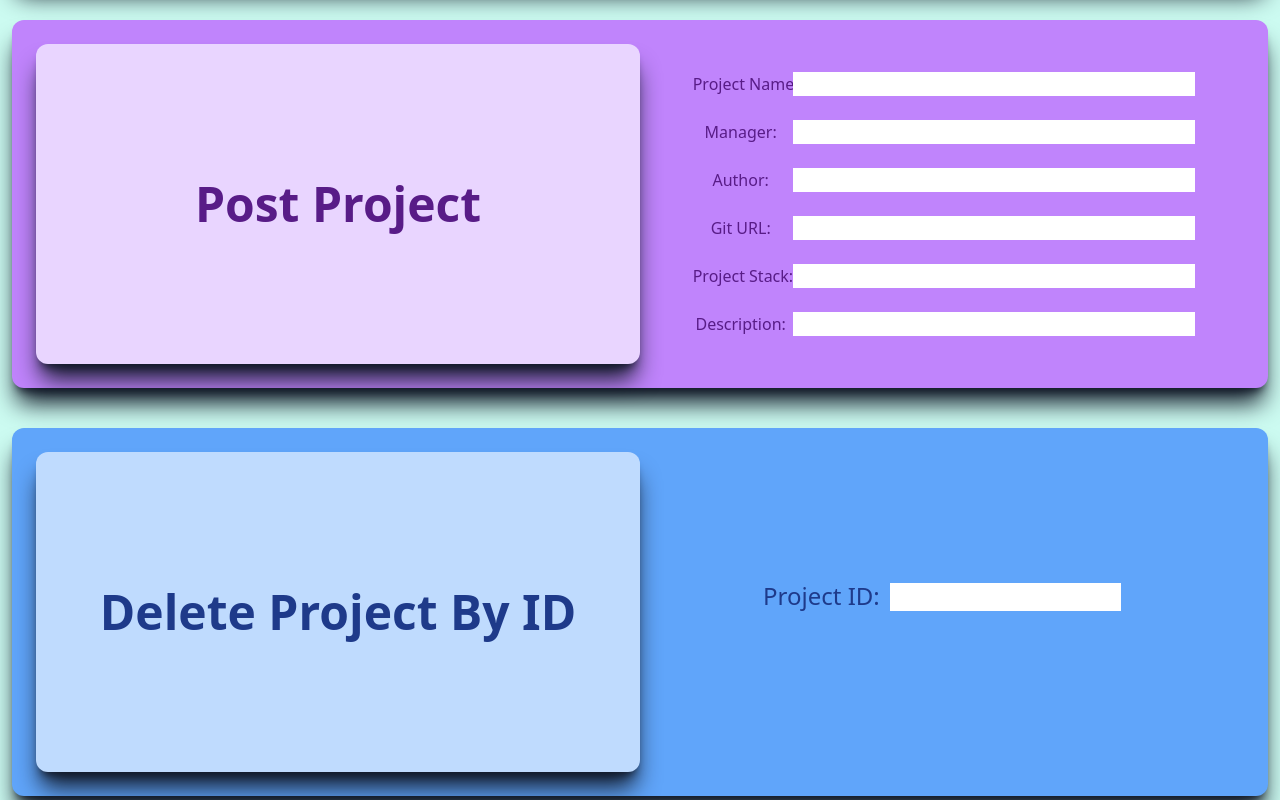
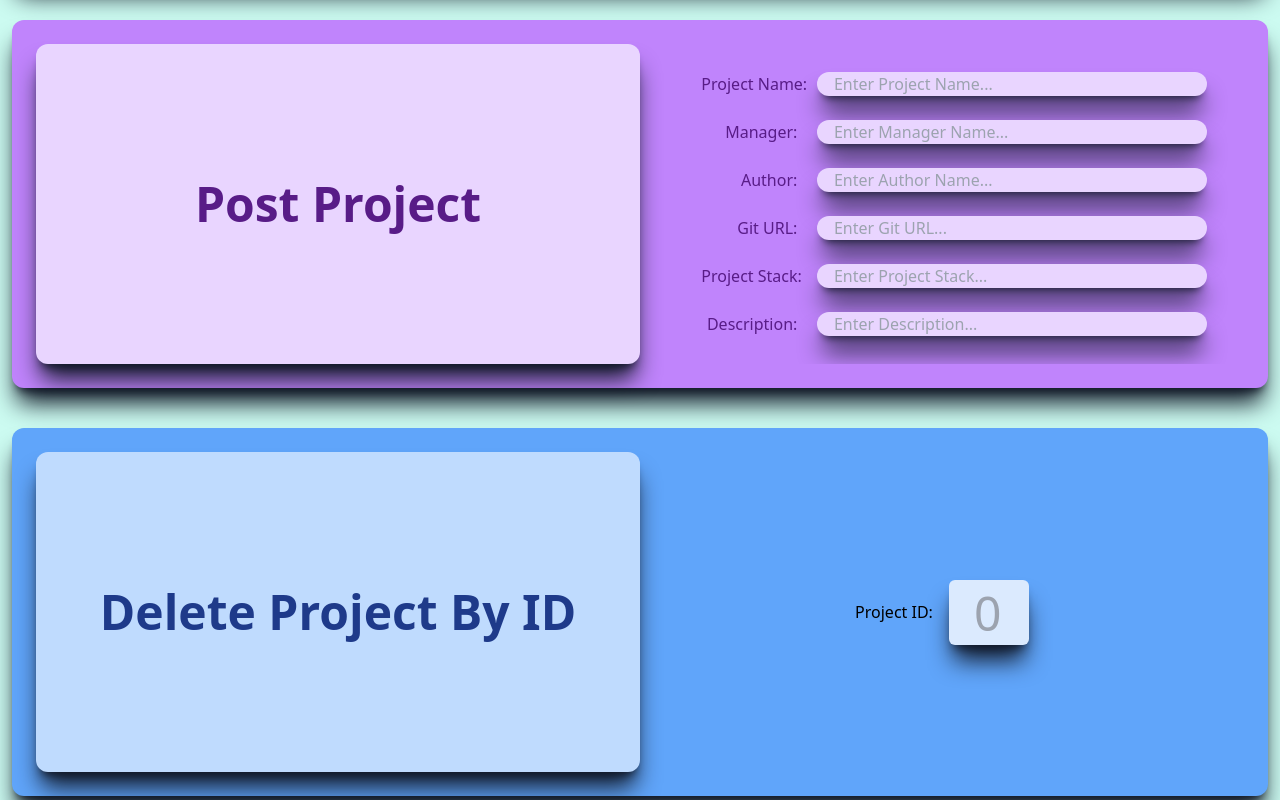
Before and after one commit to NilK15/NilK15.github.io, a React (Create React App) app: page / in a window 1280 px wide. Shown: the part 600-1400 px from the top of the page. Built offline with nearby package versions, Linux system fonts and the light colour scheme.

Commit message:
added more tailwindcss

```diff
--- a/src/components/Body.tsx
+++ b/src/components/Body.tsx
@@ -36,7 +36,8 @@ const Body = () => {
                 description: description
             });
             setData(response);
-            fetchDataGet();
+            setTimeout(fetchDataGet, 1500);
+
         } catch (error) {
             setError(error.message);
             console.log(error.message);
@@ -50,12 +51,12 @@ const Body = () => {
             if (id == 0) {
                 const { data: response } = await axios.delete('/api/projects');
                 setData(response);
-                fetchDataGet();
+                setTimeout(fetchDataGet, 1500);
             }
             else {
                 const { data: response } = await axios.delete('/api/projects/' + id);
                 setData(response);
-                fetchDataGet();
+                setTimeout(fetchDataGet, 1500);
             }
         } catch (error) {
             setError(error.message);
@@ -70,8 +71,10 @@ const Body = () => {
                 shadow-gray-900 rounded-xl font-bold border-green-700
                 bg-green-200 cursor-pointer hover:bg-green-300'
                     onClick={fetchDataGet}> Get Projects </button>
-                <div className='dataItems w-1/2 h-80 text-5xl overflow-y-auto bg-green-700 rounded-xl ml-4 text-center'>
-                    <pre className='text-xs text-green-200'>{JSON.stringify(data, null, 2)}</pre>
+                <div className='dataItems w-1/2 h-80 text-5xl overflow-y-auto bg-green-700 rounded-xl ml-4 '>
+                    <div className='flex justify-center jsonHolder'>
+                        <pre className='text-xl text-green-200'>{JSON.stringify(data, null, 2)}</pre>
+                    </div>
                 </div>
             </div>
             <div className='postDiv flex mb-10 shadow-xl shadow-gray-900 mt-3 bg-purple-400 rounded-xl border-purple-700 text-purple-900 p-6'>
@@ -82,24 +85,24 @@ const Body = () => {
                 cursor-pointer' > Post Project </button>
                 </div>
                 <div className='formContainer block text-center w-1/2 h-80 overflow-y-auto'>
-                    <form id="postForm" className='formClass pt-6 w-full' onSubmit={fetchDataPost}>
+                    <form id="postForm" className='formClass pt-6 pl-5 w-full' onSubmit={fetchDataPost}>
                         <label className='inline-block whitespace-nowrap m-1 mb-5 w-24'> Project Name: </label>
-                        <input className='w-2/3' type="text" id="projectName" />
+                        <input className='ml-4 w-2/3 rounded-full shadow-xl shadow-gray-900 bg-purple-200' placeholder='    Enter Project Name...' type="text" id="projectName" />
                         <br />
-                        <label className='inline-block whitespace-nowrap m-1 mb-5 w-24'> Manager: </label>
-                        <input className='w-2/3' type="text" id="manager" />
+                        <label className='inline-block whitespace-nowrap m-1 mb-5 w-24 text-right'> Manager: </label>
+                        <input className='ml-4 w-2/3 rounded-full shadow-xl shadow-gray-900 bg-purple-200 ' placeholder='    Enter Manager Name...' type="text" id="manager" />
                         <br />
-                        <label className='inline-block whitespace-nowrap m-1 mb-5 w-24'> Author: </label>
-                        <input className='w-2/3' type="text" id="author" />
+                        <label className='inline-block whitespace-nowrap m-1 mb-5 w-24 text-right'> Author: </label>
+                        <input className='ml-4 w-2/3 rounded-full shadow-xl shadow-gray-900 bg-purple-200 ' placeholder='    Enter Author Name...' type="text" id="author" />
                         <br />
-                        <label className='inline-block whitespace-nowrap m-1 mb-5 w-24'> Git URL: </label>
-                        <input className='w-2/3' type="text" id="gitUrl" />
+                        <label className='inline-block whitespace-nowrap m-1 mb-5 w-24 text-right'> Git URL: </label>
+                        <input className='ml-4 w-2/3 rounded-full shadow-xl shadow-gray-900 bg-purple-200' placeholder='    Enter Git URL...' type="text" id="gitUrl" />
                         <br />
-                        <label className='inline-block whitespace-nowrap m-1 mb-5 w-24'> Project Stack: </label>
-                        <input className='w-2/3' type="text" id="projectStack" />
+                        <label className='inline-block whitespace-nowrap m-1 mb-5 w-24 text-right'> Project Stack: </label>
+                        <input className='ml-4 w-2/3 rounded-full shadow-xl shadow-gray-900 bg-purple-200' placeholder='    Enter Project Stack...' type="text" id="projectStack" />
                         <br />
-                        <label className='inline-block whitespace-nowrap m-1 mb-5 w-24'> Description: </label>
-                        <input className='w-2/3' type="text" id="description" />
+                        <label className='inline-block whitespace-nowrap m-1 mb-5 w-24 text-right'> Description: </label>
+                        <input className='ml-4 w-2/3 rounded-full shadow-xl shadow-gray-900 bg-purple-200' placeholder='    Enter Description...' type="text" id="description" />
                         <br />
                     </form>
                 </div>
@@ -110,11 +113,9 @@ const Body = () => {
                 bg-blue-200 hover:bg-blue-300 text-blue-900 cursor-pointer
                 w-1/2 h-80 text-5xl' onClick={() => fetchDataDelete(parseInt((document.getElementById("idNumber") as HTMLInputElement).value))}>
                     Delete Project By ID </button>
-                <div className='block w-1/2 text-center'>
-                    <form id="idForm" className='pt-32'>
-                        <label className='text-blue-900 text-2xl'> Project ID: </label>
-                        <input type="number" id="idNumber" className='pt-1 ml-1' />
-                    </form>
+                <div className='flex w-1/2 items-center justify-center'>
+                    <label className=''> Project ID: </label>
+                    <input placeholder=' 0' type="number" id="idNumber" className='ml-4 w-20 text-center rounded-md shadow-xl shadow-gray-900 bg-blue-100 text-5xl' />
                 </div>
             </div>
             <div className='deleteDiv flex shadow-xl shadow-gray-900 rounded-xl mb-10 p-6 bg-pink-400 mt-3 border-pink-900'>
```
